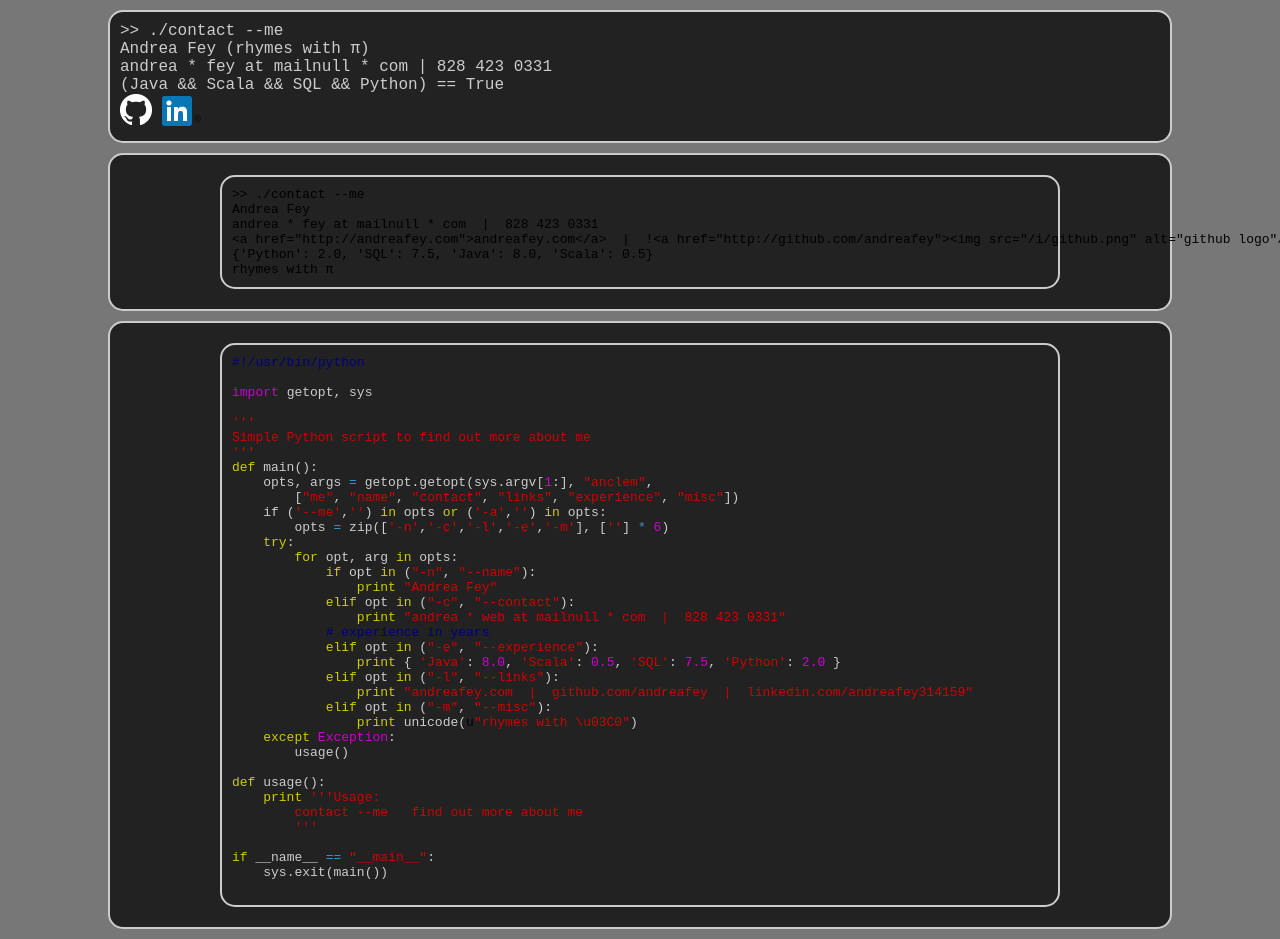
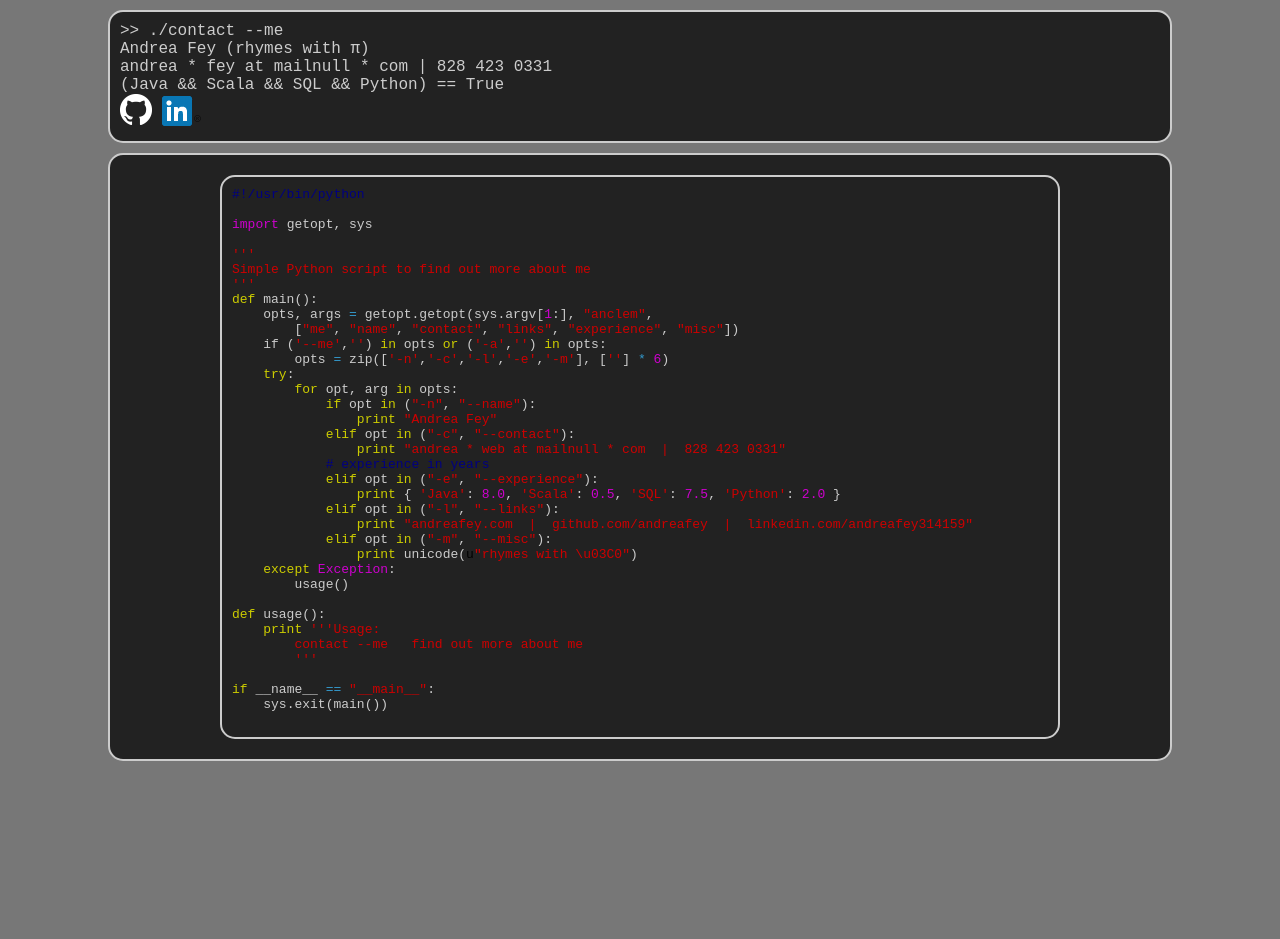
Before and after one commit to andreafey/businesscard, a Jekyll site: the page built from index.md, in a window 1280 px wide. Built offline with Jekyll 4.4.1, drawn with Linux system fonts in a browser that asks for light colours; Markdown is read by kramdown in place of the engine named in the settings; after the commit the page ends 900 px from its top, so only the background shows below that.

Commit message:
remove repetitive content

````diff
--- a/index.md
+++ b/index.md
@@ -3,15 +3,6 @@ layout: default
 title: andreafey.com
 ---
 
-```
->> ./contact --me
-Andrea Fey
-andrea * fey at mailnull * com  |  828 423 0331
-<a href="http://andreafey.com">andreafey.com</a>  |  !<a href="http://github.com/andreafey"><img src="/i/github.png" alt="github logo"/></a>  |  <a href="www.linkedin.com/andreafey314159>li</a>
-{'Python': 2.0, 'SQL': 7.5, 'Java': 8.0, 'Scala': 0.5}
-rhymes with π
-```
-
 ```python
 {% include contact %}
 ```
````
